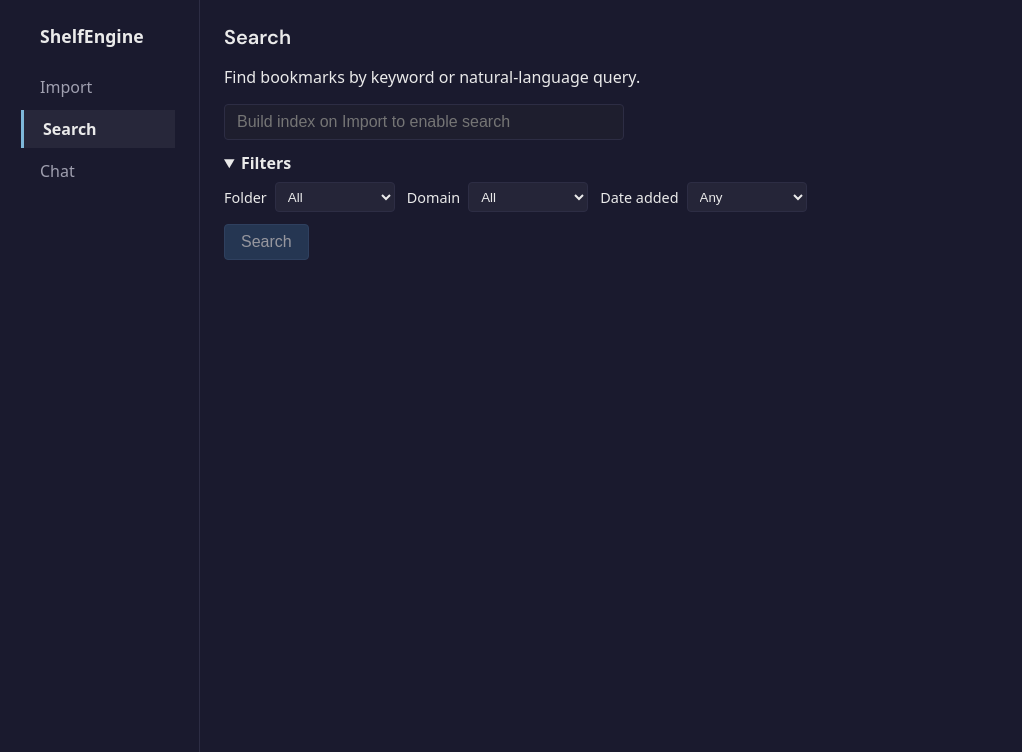
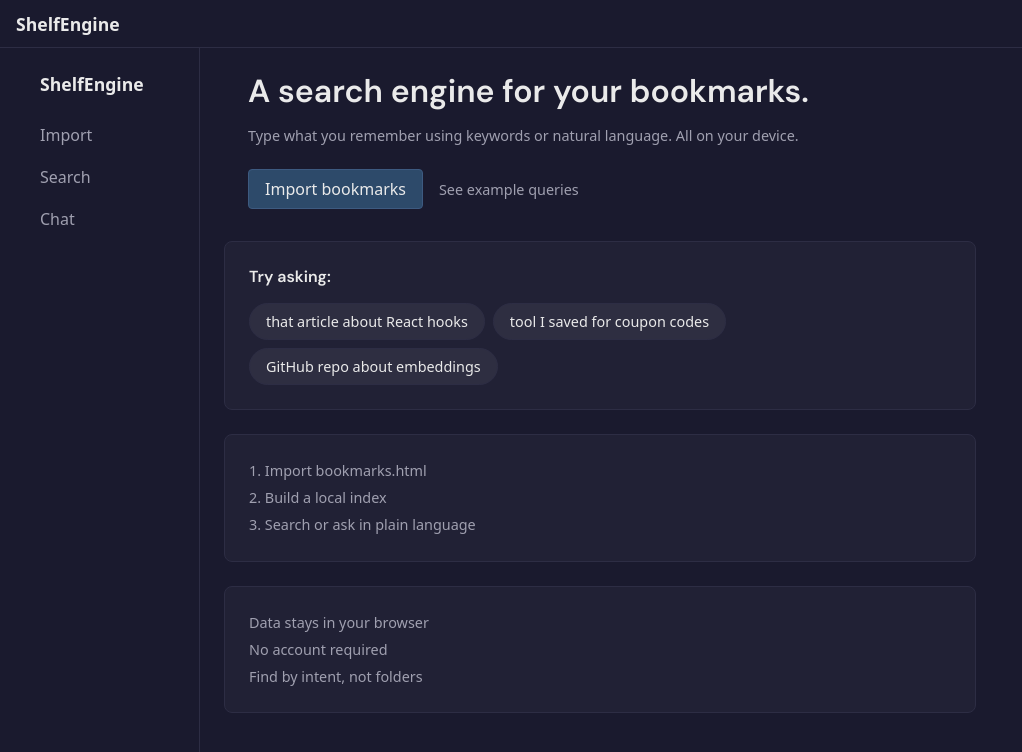
Before and after one commit to ChimdumebiNebolisa/ShelfEngine, a React (Vite) app: page / in a window 1280 px wide. Shown: the top 752 px of the page, without its empty margins (0-1022 px from the left). Built offline with nearby package versions, Linux system fonts and the light colour scheme.

Commit message:
Landing page polish, hero copy update, example queries, Chat prefill

```diff
--- a/src/App.tsx
+++ b/src/App.tsx
@@ -4,6 +4,7 @@ import { db } from './db';
 import Layout from './Layout';
 import ChatPage from './pages/ChatPage';
 import ImportPage from './pages/ImportPage';
+import LandingPage from './pages/LandingPage';
 import SearchPage from './pages/SearchPage';
 import { ingestDeltas } from './sync/ingestDeltas';
 
@@ -42,16 +43,7 @@ function App() {
         <p style={{ fontSize: '0.9rem', color: '#a0a0b0', marginBottom: '1.5rem' }}>{dbError}</p>
         <button
           type="button"
-          className="btn"
-          style={{
-            padding: '0.5rem 1rem',
-            fontSize: '1rem',
-            border: '1px solid #3d5a80',
-            borderRadius: 4,
-            backgroundColor: '#2d4a6a',
-            color: '#eaeaea',
-            cursor: 'pointer',
-          }}
+          className="btn btn-primary"
           onClick={() => {
             db.open()
               .then(() => setDbError(null))
@@ -67,7 +59,7 @@ function App() {
   return (
     <Layout>
       <Routes>
-        <Route path="/" element={<SearchPage />} />
+        <Route path="/" element={<LandingPage />} />
         <Route path="/search" element={<SearchPage />} />
         <Route path="/chat" element={<ChatPage />} />
         <Route path="/import" element={<ImportPage />} />
--- a/src/Layout.tsx
+++ b/src/Layout.tsx
@@ -23,7 +23,7 @@ export default function Layout({ children }: LayoutProps) {
     setSidebarOpen(false);
   }, [location]);
 
-  const isSearch = location.pathname === '/' || location.pathname.startsWith('/search');
+  const isSearch = location.pathname.startsWith('/search');
   const isActive = (path: string) =>
     path === '/' ? location.pathname === '/' : location.pathname.startsWith(path);
 
@@ -42,30 +42,20 @@ export default function Layout({ children }: LayoutProps) {
 
   return (
     <div style={styles.container}>
+      <header style={styles.header}>
         {isNarrow && (
           <button
             type="button"
-          className="btn"
+            className="btn btn-secondary"
             aria-label="Open menu"
             onClick={() => setSidebarOpen(true)}
-          style={{
-            position: 'fixed',
-            top: '1rem',
-            left: '1rem',
-            zIndex: 10,
-            padding: '0.5rem 0.75rem',
-            border: '1px solid #2d2d44',
-            borderRadius: 4,
-            backgroundColor: 'rgba(255,255,255,0.06)',
-            color: '#eaeaea',
-            cursor: 'pointer',
-            fontSize: '1.25rem',
-            lineHeight: 1,
-          }}
+            style={{ marginRight: '0.5rem', fontSize: '1.25rem', lineHeight: 1 }}
           >
             &#9776;
           </button>
         )}
+        <span style={styles.headerBrand}>ShelfEngine</span>
+      </header>
       {isNarrow && sidebarOpen && (
         <div
           role="button"
@@ -82,6 +72,7 @@ export default function Layout({ children }: LayoutProps) {
           }}
         />
       )}
+      <div style={styles.contentRow}>
         <aside style={sidebarStyle}>
           <nav style={styles.nav}>
             <Link to="/" style={styles.brandLink}>
@@ -94,7 +85,7 @@ export default function Layout({ children }: LayoutProps) {
               Import
             </Link>
             <Link
-            to="/"
+              to="/search"
               style={{ ...styles.navLink, ...(isSearch ? styles.navLinkActive : {}) }}
             >
               Search
@@ -108,18 +99,9 @@ export default function Layout({ children }: LayoutProps) {
             {isNarrow && (
               <button
                 type="button"
-              className="btn"
+                className="btn btn-secondary"
                 onClick={() => setSidebarOpen(false)}
-              style={{
-                marginTop: '1rem',
-                padding: '0.5rem 1rem',
-                width: '100%',
-                border: '1px solid #2d2d44',
-                borderRadius: 4,
-                backgroundColor: 'rgba(255,255,255,0.06)',
-                color: '#eaeaea',
-                cursor: 'pointer',
-              }}
+                style={{ marginTop: '1rem', width: '100%' }}
               >
                 Close
               </button>
@@ -128,13 +110,35 @@ export default function Layout({ children }: LayoutProps) {
         </aside>
         <main style={{ ...styles.main, ...(isNarrow ? { paddingLeft: '4.25rem' } : {}) }}>{children}</main>
       </div>
+    </div>
   );
 }
 
 const styles: Record<string, React.CSSProperties> = {
   container: {
     display: 'flex',
+    flexDirection: 'column',
     minHeight: '100vh',
+  },
+  header: {
+    flexShrink: 0,
+    height: 48,
+    display: 'flex',
+    alignItems: 'center',
+    paddingLeft: '1rem',
+    paddingRight: '1rem',
+    backgroundColor: '#1a1a2e',
+    borderBottom: '1px solid #2d2d44',
+  },
+  headerBrand: {
+    fontSize: '1.1rem',
+    fontWeight: 600,
+    color: '#eaeaea',
+  },
+  contentRow: {
+    display: 'flex',
+    flex: 1,
+    minHeight: 0,
   },
   sidebar: {
     width: 200,
--- a/src/components/SearchResultCard.tsx
+++ b/src/components/SearchResultCard.tsx
@@ -32,7 +32,7 @@ interface SearchResultCardProps {
   result: SearchResult;
 }
 
-export default function SearchResultCard({ result }: SearchResultCardProps) {
+function SearchResultCard({ result }: SearchResultCardProps) {
   const { bookmark, whyMatched, matchedTerms, score } = result;
   const title = bookmark.title || bookmark.url;
   const titleContent = matchedTerms?.length ? highlightText(title, matchedTerms) : title;
@@ -67,3 +67,6 @@ export default function SearchResultCard({ result }: SearchResultCardProps) {
     </li>
   );
 }
+
+export default SearchResultCard;
+export { SearchResultCard as ResultCard };
--- a/src/index.css
+++ b/src/index.css
@@ -2,6 +2,14 @@
 *::before,
 *::after {
   box-sizing: border-box;
+}
+
+:root {
+  --space-1: 0.25rem;
+  --space-2: 0.5rem;
+  --space-3: 1rem;
+  --space-4: 1.5rem;
+  --space-8: 2rem;
 }
 
 body {
@@ -23,9 +31,25 @@ main h2 {
 }
 main h1 {
   margin-top: 0;
-  margin-bottom: 0.5rem;
-  font-size: 1.25rem;
+  margin-bottom: var(--space-2);
+  font-size: 1.35rem;
   font-weight: 600;
+}
+
+.page-subtitle {
+  color: #a0a0b0;
+  margin-top: 0;
+  margin-bottom: var(--space-3);
+  font-size: 0.95rem;
+}
+
+.empty-state {
+  padding: var(--space-3);
+  margin-bottom: var(--space-3);
+  border: 1px solid #2d2d44;
+  border-radius: 4px;
+  background: rgba(255, 255, 255, 0.03);
+  color: #a0a0b0;
 }
 
 /* Focus styles for keyboard users */
@@ -40,6 +64,9 @@ a:focus-visible {
 /* Button states: transition and hover/active/disabled */
 .btn {
   transition: background-color 0.15s ease, border-color 0.15s ease, opacity 0.15s ease;
+  padding: var(--space-2) var(--space-3);
+  border-radius: 4px;
+  font-size: 1rem;
 }
 .btn:hover:not(:disabled) {
   filter: brightness(1.15);
@@ -50,6 +77,27 @@ a:focus-visible {
 .btn:disabled {
   opacity: 0.6;
   cursor: not-allowed;
+}
+
+.btn-primary {
+  border: 1px solid #3d5a80;
+  background-color: #2d4a6a;
+  color: #eaeaea;
+  cursor: pointer;
+}
+
+.btn-danger {
+  border: 1px solid rgba(180, 80, 80, 0.6);
+  background-color: rgba(180, 80, 80, 0.3);
+  color: #eaeaea;
+  cursor: pointer;
+}
+
+.btn-secondary {
+  border: 1px solid #2d2d44;
+  background-color: rgba(255, 255, 255, 0.06);
+  color: #eaeaea;
+  cursor: pointer;
 }
 
 /* Card transition and hover for result cards */
@@ -87,3 +135,103 @@ a {
 a:hover {
   text-decoration: underline;
 }
+
+/* Landing page */
+@keyframes fadeUp {
+  from {
+    opacity: 0;
+    transform: translateY(12px);
+  }
+  to {
+    opacity: 1;
+    transform: translateY(0);
+  }
+}
+
+.hero {
+  max-width: 960px;
+  margin: 0 auto var(--space-8);
+  padding: 0 var(--space-4);
+}
+.hero-headline {
+  font-size: 2rem;
+  line-height: 1.2;
+  margin: 0 0 var(--space-3);
+  animation: fadeUp 0.4s ease-out forwards;
+}
+.hero-subtitle {
+  color: #a0a0b0;
+  font-size: 0.9rem;
+  margin: 0 0 var(--space-4);
+  animation: fadeUp 0.4s ease-out 0.08s forwards;
+  opacity: 0;
+}
+.hero-cta {
+  display: flex;
+  flex-wrap: wrap;
+  align-items: center;
+  gap: var(--space-3);
+  animation: fadeUp 0.4s ease-out 0.16s forwards;
+  opacity: 0;
+}
+.hero-link {
+  color: #a0a0b0;
+  font-size: 0.9rem;
+  text-decoration: none;
+}
+.hero-link:hover {
+  color: #7eb8da;
+  text-decoration: underline;
+}
+
+.landing-card {
+  max-width: 960px;
+  margin: 0 auto var(--space-4);
+  padding: var(--space-4);
+  border: 1px solid #2d2d44;
+  border-radius: 8px;
+  background: rgba(255, 255, 255, 0.03);
+}
+.landing-card-title {
+  font-size: 1rem;
+  margin: 0 0 var(--space-3);
+  font-weight: 600;
+}
+.example-chips {
+  display: flex;
+  flex-wrap: wrap;
+  gap: var(--space-2);
+}
+.example-chip {
+  display: inline-block;
+  padding: var(--space-2) var(--space-3);
+  border: 1px solid #2d2d44;
+  border-radius: 9999px;
+  background: rgba(255, 255, 255, 0.06);
+  color: #eaeaea;
+  font-size: 0.9rem;
+  text-decoration: none;
+  transition: transform 0.15s ease, border-color 0.15s ease;
+}
+.example-chip:hover {
+  transform: translateY(-1px);
+  border-color: #3d5a80;
+}
+
+.landing-compact-list,
+.landing-bullets {
+  list-style: none;
+  margin: 0;
+  padding: 0;
+  font-size: 0.9rem;
+  color: #a0a0b0;
+  line-height: 1.6;
+}
+.landing-compact-list li,
+.landing-bullets li {
+  margin-bottom: var(--space-1);
+}
+.landing-compact-list li:last-child,
+.landing-bullets li:last-child {
+  margin-bottom: 0;
+}
--- a/src/pages/ChatPage.tsx
+++ b/src/pages/ChatPage.tsx
@@ -19,6 +19,14 @@ export default function ChatPage() {
 
   useEffect(() => {
     getEmbeddingStats().then(setStats);
+  }, []);
+
+  useEffect(() => {
+    const prefill = sessionStorage.getItem('shelfengine_prefill');
+    if (prefill) {
+      setInput(prefill);
+      sessionStorage.removeItem('shelfengine_prefill');
+    }
   }, []);
 
   async function runQuery(trimmed: string) {
@@ -55,6 +63,7 @@ export default function ChatPage() {
     runQuery(trimmed);
   }
 
+  const noBookmarks = stats != null && stats.total === 0;
   const canSend = stats != null && stats.withEmbedding > 0 && input.trim() !== '';
   const sending = turns.some((t) => t.loading);
 
@@ -62,12 +71,19 @@ export default function ChatPage() {
     <div style={pageStyle}>
       <div style={stickyHeaderStyle}>
         <h1 style={{ marginTop: 0 }}>Chat</h1>
-        <p>Ask in plain language; you&apos;ll get matching bookmarks with why it matched as well as a similarity score.</p>
+        <p className="page-subtitle">Ask in plain language; you&apos;ll get matching bookmarks with why it matched as well as a similarity score.</p>
+
+        {noBookmarks && (
+          <div className="empty-state" style={{ marginBottom: '1rem' }}>
+            <p style={{ margin: '0 0 0.5rem 0' }}>No bookmarks yet. Import your Chrome bookmarks to get started.</p>
+            <Link to="/import" className="btn btn-primary" style={{ display: 'inline-block', textDecoration: 'none' }}>Import</Link>
+          </div>
+        )}
 
         {stats != null && stats.total > 0 && stats.withEmbedding === 0 && (
-          <div style={{ padding: '0.75rem', backgroundColor: 'rgba(200,160,80,0.2)', borderRadius: 4 }}>
+          <div style={{ padding: '0.75rem', backgroundColor: 'rgba(200,160,80,0.2)', borderRadius: 4, marginBottom: '1rem' }}>
             <p style={{ margin: '0 0 0.5rem 0' }}>No index yet. Import bookmarks and click &quot;Build index&quot; first.</p>
-            <Link to="/import" className="btn" style={{ ...buttonStyle, display: 'inline-block', textDecoration: 'none' }}>Go to Import</Link>
+            <Link to="/import" className="btn btn-primary" style={{ display: 'inline-block', textDecoration: 'none' }}>Go to Import</Link>
           </div>
         )}
 
@@ -77,11 +93,11 @@ export default function ChatPage() {
               type="text"
               value={input}
               onChange={(e) => setInput(e.target.value)}
-              placeholder={stats != null && stats.withEmbedding > 0 ? 'e.g. that article about React hooks...' : 'Build index on Import to enable search'}
-              disabled={!(stats != null && stats.withEmbedding > 0)}
-              style={stats != null && stats.withEmbedding > 0 ? inputStyle : { ...inputStyle, backgroundColor: '#1e1e2e' }}
+              placeholder={noBookmarks ? 'Import bookmarks to get started' : (stats != null && stats.withEmbedding > 0 ? 'e.g. that article about React hooks...' : 'Build index on Import to enable search')}
+              disabled={noBookmarks || !(stats != null && stats.withEmbedding > 0)}
+              style={noBookmarks || !(stats != null && stats.withEmbedding > 0) ? { ...inputStyle, backgroundColor: '#1e1e2e' } : inputStyle}
             />
-            <button type="submit" disabled={!canSend || sending} className="btn" style={buttonStyle}>
+            <button type="submit" disabled={noBookmarks || !canSend || sending} className="btn btn-primary" title={noBookmarks ? 'Import bookmarks first' : undefined}>
               {sending ? '…' : 'Send'}
             </button>
           </div>
@@ -91,14 +107,13 @@ export default function ChatPage() {
       <div style={turnsAreaStyle}>
         {turns.length === 0 && stats != null && stats.withEmbedding > 0 && (
           <div style={emptyStateStyle}>
-            <p style={{ margin: '0 0 0.75rem 0', color: '#a0a0b0' }}>Ask in plain language. You&apos;ll get matching bookmarks with why it matched and a similarity score.</p>
             <div style={{ display: 'flex', flexWrap: 'wrap', gap: '0.5rem' }}>
               {['that article about React hooks', 'tutorials I saved'].map((example) => (
                 <button
                   key={example}
                   type="button"
-                  className="btn"
-                  style={chipStyle}
+                  className="btn btn-secondary"
+                  style={{ borderRadius: 9999 }}
                   onClick={() => runQuery(example)}
                 >
                   {example}
@@ -122,7 +137,9 @@ export default function ChatPage() {
             {!turn.loading && turn.results !== null && (
               <>
                 {turn.results.length === 0 ? (
-                  <div style={metaStyle}>No bookmarks match your query.</div>
+                  <div className="empty-state" style={{ marginTop: '0.25rem' }}>
+                    <p style={{ margin: 0 }}>No bookmarks match your query.</p>
+                  </div>
                 ) : (
                   <>
                     <div style={{ fontSize: '0.85rem', color: '#808090', marginBottom: '0.35rem' }}>Matches</div>
@@ -172,16 +189,6 @@ const emptyStateStyle: React.CSSProperties = {
   padding: '1.5rem 0',
 };
 
-const chipStyle: React.CSSProperties = {
-  padding: '0.4rem 0.75rem',
-  fontSize: '0.9rem',
-  border: '1px solid #2d2d44',
-  borderRadius: 9999,
-  backgroundColor: 'rgba(255,255,255,0.06)',
-  color: '#eaeaea',
-  cursor: 'pointer',
-};
-
 const userBubbleWrapStyle: React.CSSProperties = {
   display: 'flex',
   marginBottom: '0.5rem',
@@ -219,13 +226,3 @@ const inputStyle: React.CSSProperties = {
   backgroundColor: '#252538',
   color: '#eaeaea',
 };
-
-const buttonStyle: React.CSSProperties = {
-  padding: '0.5rem 1rem',
-  fontSize: '1rem',
-  border: '1px solid #3d5a80',
-  borderRadius: 4,
-  backgroundColor: '#2d4a6a',
-  color: '#eaeaea',
-  cursor: 'pointer',
-};
--- a/src/pages/ImportPage.tsx
+++ b/src/pages/ImportPage.tsx
@@ -94,7 +94,7 @@ export default function ImportPage() {
   return (
     <div>
       <h1 style={{ marginTop: 0 }}>Import</h1>
-      <p>Upload your chrome bookmarks.</p>
+      <p className="page-subtitle">Upload your chrome bookmarks.</p>
 
       <details style={{ marginBottom: '1.5rem' }}>
         <summary style={{ cursor: 'pointer', fontWeight: 600 }}>How does this work?</summary>
@@ -195,20 +195,18 @@ export default function ImportPage() {
           <div style={{ display: 'flex', gap: '0.5rem', flexWrap: 'wrap', marginTop: '0.5rem', alignItems: 'flex-start' }}>
             <button
               type="button"
-              className="btn"
+              className="btn btn-primary"
               onClick={handleBuildIndex}
               disabled={indexing || stats.withEmbedding >= stats.total}
-              style={primaryButtonStyle}
             >
               {indexing ? 'Indexing…' : 'Build index'}
             </button>
             {!showRemoveConfirm ? (
               <button
                 type="button"
-                className="btn"
+                className="btn btn-danger"
                 onClick={() => setShowRemoveConfirm(true)}
                 disabled={importing || indexing || clearing}
-                style={dangerButtonStyle}
               >
                 {clearing ? 'Removing…' : 'Remove all bookmarks'}
               </button>
@@ -227,10 +225,10 @@ export default function ImportPage() {
                   />
                 </label>
                 <div style={{ display: 'flex', gap: '0.5rem' }}>
-                  <button type="button" className="btn" style={primaryButtonStyle} onClick={handleRemoveAll} disabled={removeConfirmValue.trim().toUpperCase() !== 'DELETE'}>
+                  <button type="button" className="btn btn-primary" onClick={handleRemoveAll} disabled={removeConfirmValue.trim().toUpperCase() !== 'DELETE'}>
                     Confirm
                   </button>
-                  <button type="button" className="btn" style={dangerButtonStyle} onClick={() => { setShowRemoveConfirm(false); setRemoveConfirmValue(''); }}>
+                  <button type="button" className="btn btn-danger" onClick={() => { setShowRemoveConfirm(false); setRemoveConfirmValue(''); }}>
                     Cancel
                   </button>
                 </div>
@@ -262,23 +260,3 @@ export default function ImportPage() {
     </div>
   );
 }
-
-const primaryButtonStyle: React.CSSProperties = {
-  padding: '0.5rem 1rem',
-  fontSize: '1rem',
-  border: '1px solid #3d5a80',
-  borderRadius: 4,
-  backgroundColor: '#2d4a6a',
-  color: '#eaeaea',
-  cursor: 'pointer',
-};
-
-const dangerButtonStyle: React.CSSProperties = {
-  padding: '0.5rem 1rem',
-  fontSize: '1rem',
-  border: '1px solid rgba(180,80,80,0.6)',
-  borderRadius: 4,
-  backgroundColor: 'rgba(180,80,80,0.3)',
-  color: '#eaeaea',
-  cursor: 'pointer',
-};
--- /dev/null
+++ b/src/pages/LandingPage.tsx
@@ -0,0 +1,64 @@
+import { Link } from 'react-router-dom';
+
+const PREFILL_KEY = 'shelfengine_prefill';
+
+const exampleQueries = [
+  'that article about React hooks',
+  'tool I saved for coupon codes',
+  'GitHub repo about embeddings',
+];
+
+export default function LandingPage() {
+  function handleChipClick(text: string) {
+    sessionStorage.setItem(PREFILL_KEY, text);
+  }
+
+  return (
+    <div>
+      <section className="hero">
+        <h1 className="hero-headline">A search engine for your bookmarks.</h1>
+        <p className="hero-subtitle">Type what you remember using keywords or natural language. All on your device.</p>
+        <div className="hero-cta">
+          <Link to="/import" className="btn btn-primary" style={{ display: 'inline-block', textDecoration: 'none' }}>
+            Import bookmarks
+          </Link>
+          <a href="#example-queries" className="hero-link">
+            See example queries
+          </a>
+        </div>
+      </section>
+
+      <section id="example-queries" className="landing-card">
+        <h2 className="landing-card-title">Try asking:</h2>
+        <div className="example-chips">
+          {exampleQueries.map((text) => (
+            <Link
+              key={text}
+              to="/chat"
+              className="example-chip"
+              onClick={() => handleChipClick(text)}
+            >
+              {text}
+            </Link>
+          ))}
+        </div>
+      </section>
+
+      <section className="landing-card">
+        <ul className="landing-compact-list">
+          <li>1. Import bookmarks.html</li>
+          <li>2. Build a local index</li>
+          <li>3. Search or ask in plain language</li>
+        </ul>
+      </section>
+
+      <section className="landing-card">
+        <ul className="landing-bullets">
+          <li>Data stays in your browser</li>
+          <li>No account required</li>
+          <li>Find by intent, not folders</li>
+        </ul>
+      </section>
+    </div>
+  );
+}
--- a/src/pages/SearchPage.tsx
+++ b/src/pages/SearchPage.tsx
@@ -87,15 +87,24 @@ export default function SearchPage() {
     }
   }
 
+  const noBookmarks = stats != null && stats.total === 0;
+
   return (
     <div>
       <h1 style={{ marginTop: 0 }}>Search</h1>
-      <p>Find bookmarks by keyword or natural-language query.</p>
+      <p className="page-subtitle">Find bookmarks by keyword or natural-language query.</p>
+
+      {noBookmarks && (
+        <div className="empty-state" style={{ marginBottom: '1rem' }}>
+          <p style={{ margin: '0 0 0.5rem 0' }}>No bookmarks yet. Import your Chrome bookmarks to get started.</p>
+          <Link to="/import" className="btn btn-primary" style={{ display: 'inline-block', textDecoration: 'none' }}>Import</Link>
+        </div>
+      )}
 
       {stats != null && stats.total > 0 && stats.withEmbedding === 0 && (
-        <div style={{ padding: '0.75rem', backgroundColor: 'rgba(200,160,80,0.2)', borderRadius: 4 }}>
+        <div style={{ padding: '0.75rem', backgroundColor: 'rgba(200,160,80,0.2)', borderRadius: 4, marginBottom: '1rem' }}>
           <p style={{ margin: '0 0 0.5rem 0' }}>Keyword-only until you build the index. Import then &quot;Build index&quot; for natural-language search.</p>
-          <Link to="/import" className="btn" style={{ ...buttonStyle, display: 'inline-block', textDecoration: 'none' }}>Go to Import</Link>
+          <Link to="/import" className="btn btn-primary" style={{ display: 'inline-block', textDecoration: 'none' }}>Go to Import</Link>
         </div>
       )}
 
@@ -157,7 +166,7 @@ export default function SearchPage() {
             </label>
           </div>
         </details>
-        <button type="submit" disabled={!canSearch || loading || !queryNonEmpty} className="btn" style={buttonStyle}>
+        <button type="submit" disabled={noBookmarks || !canSearch || loading || !queryNonEmpty} className="btn btn-primary" title={noBookmarks ? 'Import bookmarks first' : undefined}>
           {loading ? 'Searching…' : 'Search'}
         </button>
       </form>
@@ -181,7 +190,9 @@ export default function SearchPage() {
       )}
 
       {hasSearched && !loading && results.length === 0 && canSearch && queryNonEmpty && !error && (
-        <p style={{ color: '#a0a0b0' }}>No bookmarks match your query.</p>
+        <div className="empty-state">
+          <p style={{ margin: 0 }}>No bookmarks match your query.</p>
+        </div>
       )}
     </div>
   );
@@ -213,13 +224,3 @@ const selectStyle: React.CSSProperties = {
   color: '#eaeaea',
   minWidth: 120,
 };
-
-const buttonStyle: React.CSSProperties = {
-  padding: '0.5rem 1rem',
-  fontSize: '1rem',
-  border: '1px solid #3d5a80',
-  borderRadius: 4,
-  backgroundColor: '#2d4a6a',
-  color: '#eaeaea',
-  cursor: 'pointer',
-};
```
Lines whose indentation alone changed are shown as unchanged.
